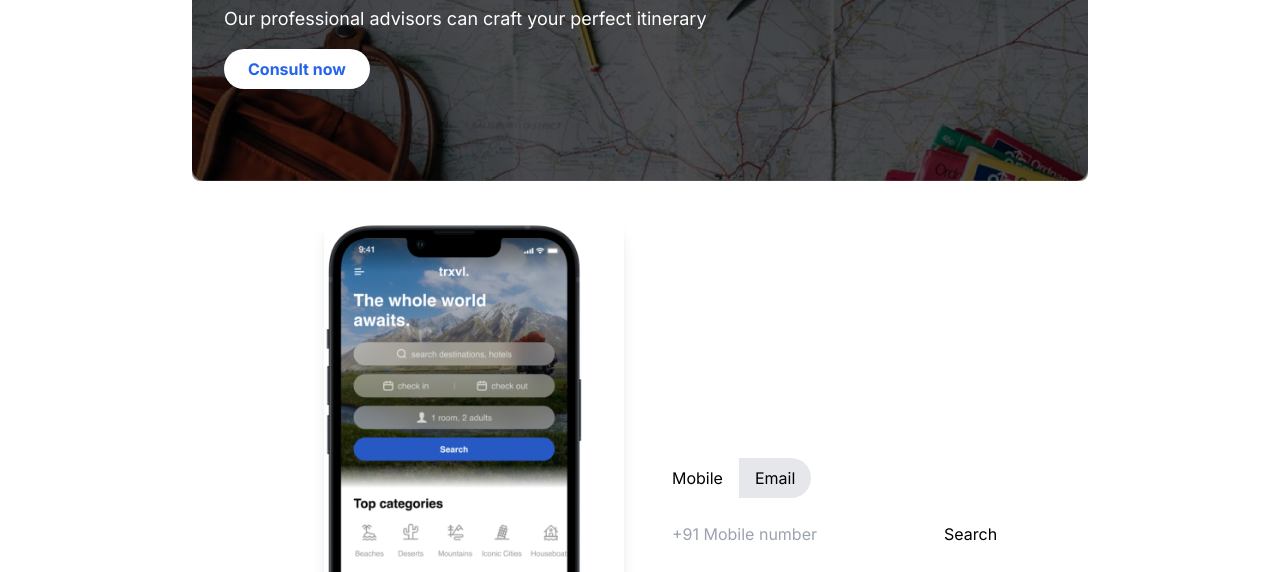
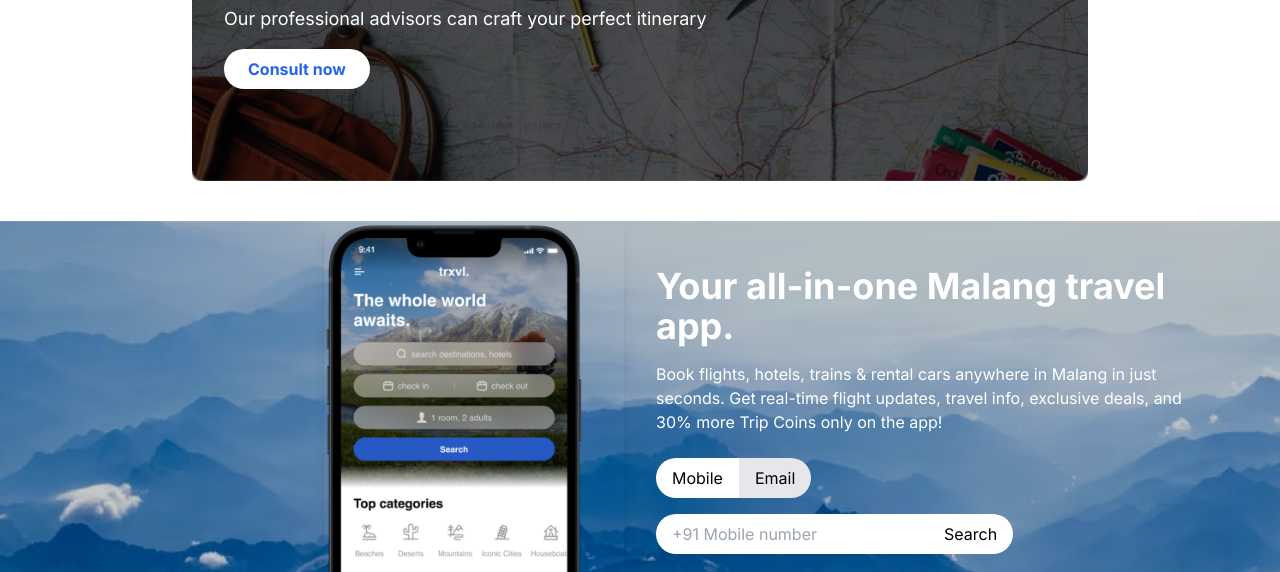
Before and after one commit to vinitkanov/malangtrxvl, a plain HTML site: page index.html in a window 1280 px wide. Shown: the part 1454-2026 px from the top of the page. Drawn offline with nearby package versions, Linux system fonts and the light colour scheme; the site is published under a folder, as on GitHub Pages, so addresses that start at the root find nothing.

Commit message:
Update index.html

```diff
--- a/index.html
+++ b/index.html
@@ -158,7 +158,7 @@
         </div>
       </div>
     </body>
-    <div class="flex flex-col items-center justify-center min-h-[450px] bg-[url(/assets/img/img-bg.png)] mt-10" style="background-size: cover; background-position: center; max-height: 260px; height: 260px;">
+    <div class="flex flex-col items-center justify-center min-h-[450px] bg-[url(assets/img/img-bg.png)] mt-10" style="background-size: cover; background-position: center; max-height: 260px; height: 260px;">
       <div class="flex flex-col md:flex-row items-center justify-center w-full max-w-6xl px-4">
        <div class="w-full md:w-1/2 flex justify-center md:justify-end mb-8 md:mb-0 md:mr-8">
       <img alt="Mobile app interface showing travel booking options" class="rounded-lg shadow-lg" height="600" src="assets/img/app.png" width="300"/>
```
